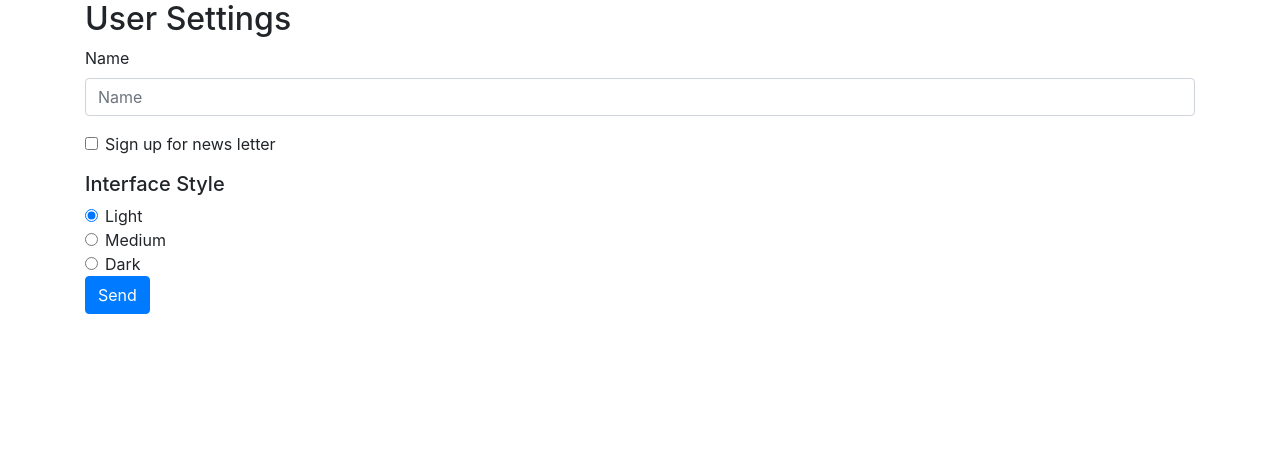
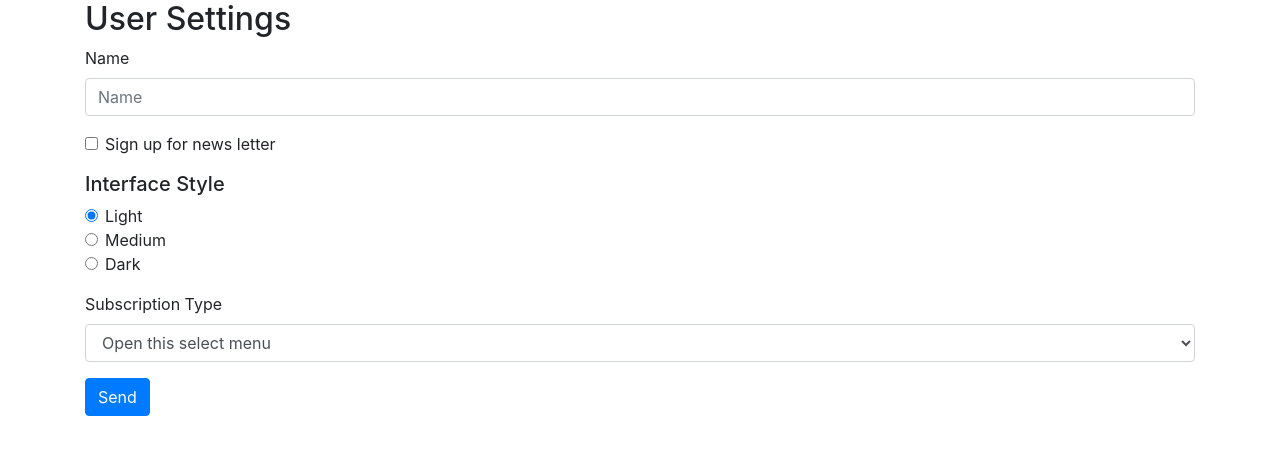
Before and after one commit to fullera8/AngularBeginnerForms, an Angular app in the folder ps-demo/: page / in a window 1280 px wide. Shown: the top 454 px of the page. Built offline with nearby package versions, Linux system fonts and the light colour scheme.

Commit message:
Added form selector drop-down

```diff
--- a/ps-demo/src/app/user-settings-form/user-settings-form.component.html
+++ b/ps-demo/src/app/user-settings-form/user-settings-form.component.html
@@ -19,6 +19,7 @@
 
     <!-- radio button demo -->
     <h5>Interface Style</h5>
+    <div class="form-group">
       <div class="form-check">
         <input class="form-check-input" type="radio" name="interfaceStyle" id="inferfaceLight"
           value="light" checked>
@@ -40,7 +41,18 @@
           Dark
         </label>
       </div>
+    </div>
 
+    <!-- selector demo -->
+    <div class="form-group">
+      <label for="subscriptionType">Subscription Type</label>
+      <select id="subscriptionType" class="form-control">
+        <option selected>Open this select menu</option>
+        <option>Monthly</option>
+        <option>Annual</option>
+        <option>Lifetime</option>
+      </select>
+    </div>
     <button class="btn btn-primary">Send</button>
   </form>
 </div>
```
Lines whose indentation alone changed are shown as unchanged.
